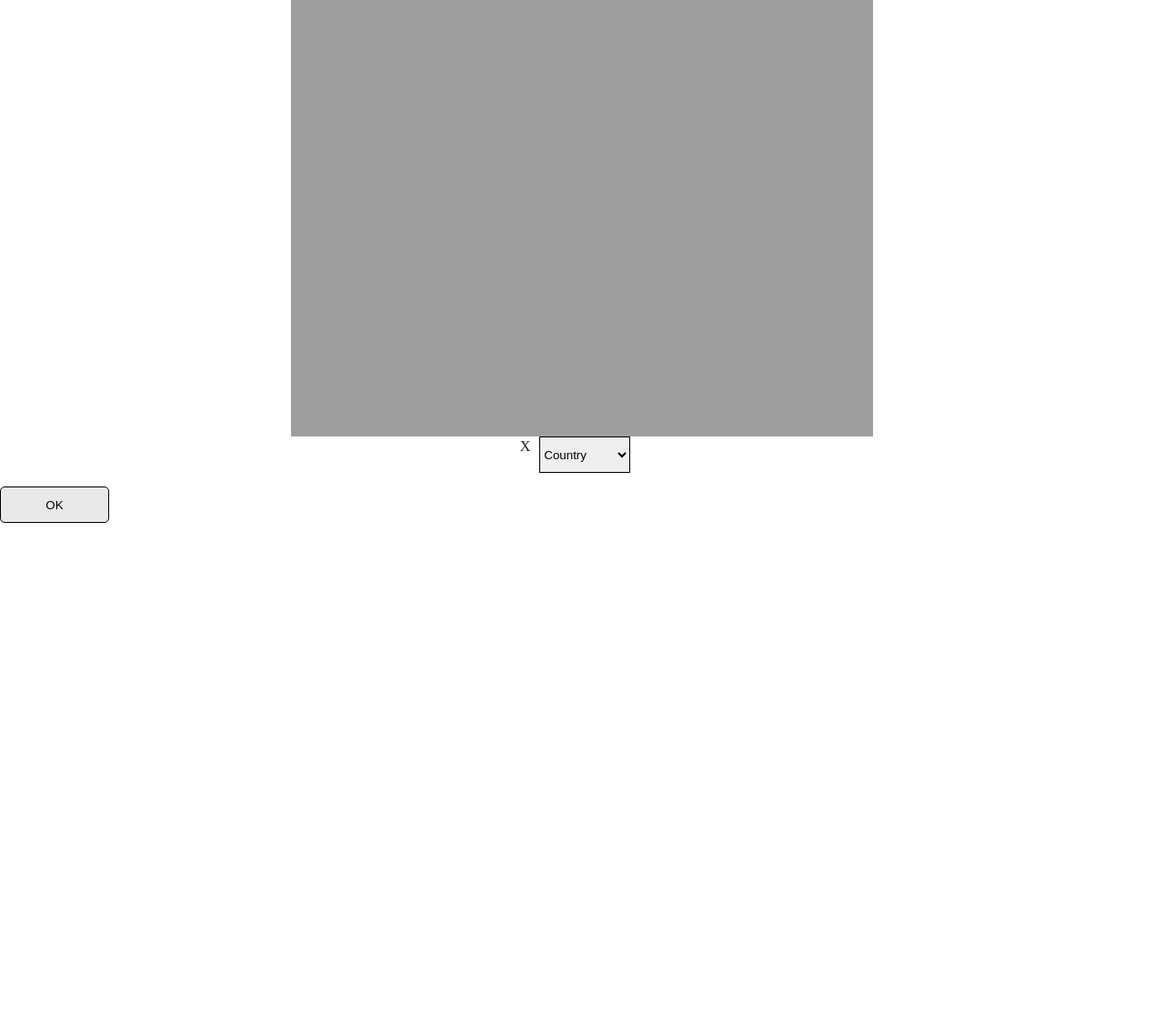
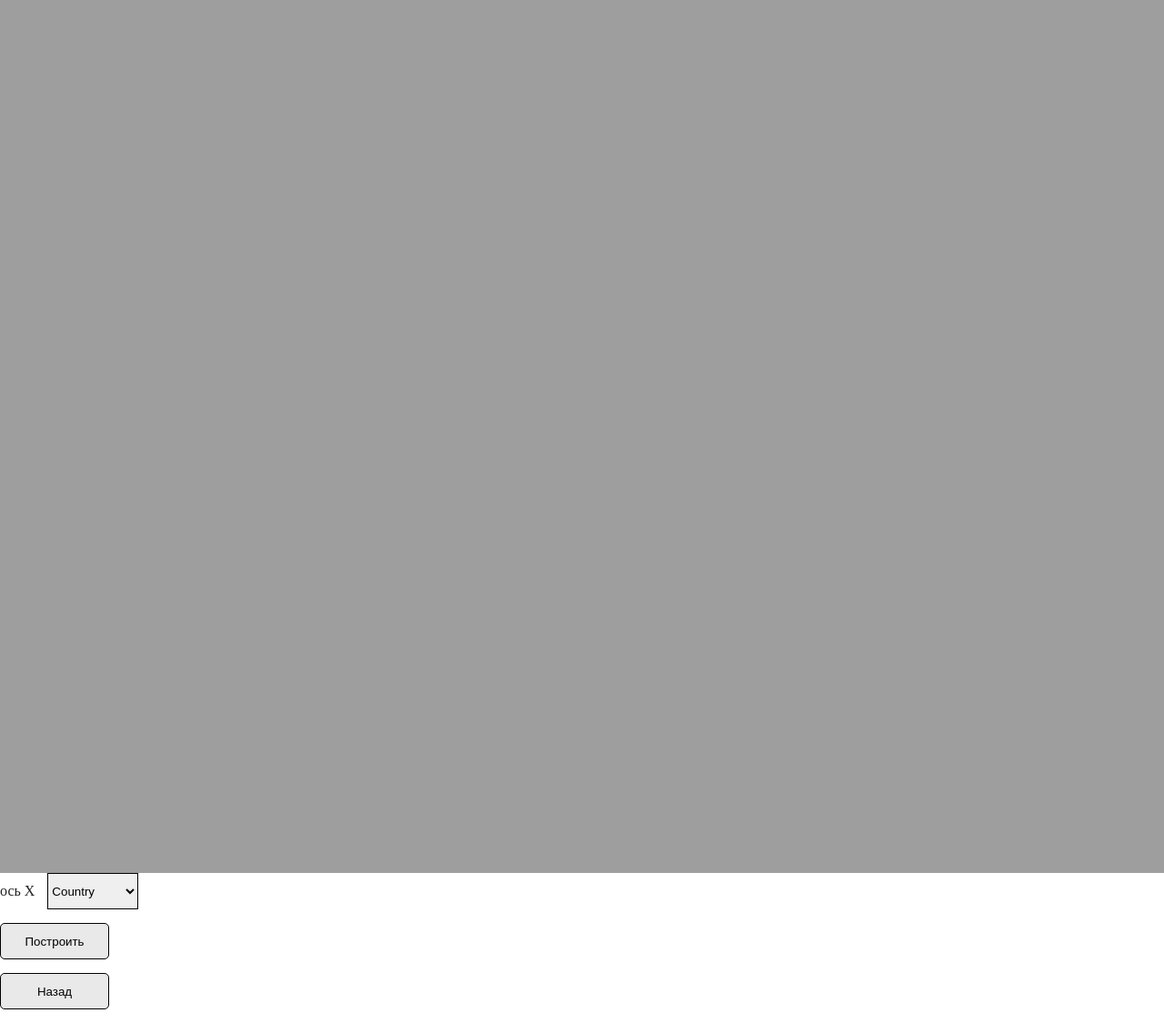
Before and after one commit to moevm/nosql2h20-patients-mongo, a Flask app: page /statistic in a window 1280 px wide. Shown: the whole page at 91% size. Before the commit the page ends 575 px from the top, so only its background shows below. Run offline with Flask 2, Linux system fonts and the light colour scheme; data that the repository does not hold is empty.

Commit message:
Update statistic.html

```diff
--- a/frontend/templates/statistic.html
+++ b/frontend/templates/statistic.html
@@ -1,29 +1,31 @@
 <html>
+
 <head>
 	<title>ADD</title>
 	<link rel="stylesheet" type="text/css" href="{{ url_for('static',filename='css/main.css') }}" />
-	<meta http-equiv="Pragma" content="no-cache"/>
+	<meta http-equiv="Pragma" content="no-cache" />
 </head>
 
-<body>
-	<div style="display: flex; justify-content: center;">
-                <img src="http://localhost:8080/chart/{{tmp}}/{{time}}" alt="Chart" method="post" height="auto" width="50%">
-
+<body class="addForm">
+	<div>
+		<img src="http://localhost:8080/chart/{{tmp}}/{{time}}" alt="Chart" method="post" height="auto" width="100%">
 	</div>
 	<form action="" method="get">
-		<div class="filter" method="post" style="display: flex; justify-content: center;">
-      				<label for="filter">X</label>
+		<div class="filter" method="post">
+			<label for="filter">ось X</label>
 
-                                        <select id="filter" method="get"  name="XX" style="width: 100px">
+			<select id="filter" method="get" name="XX" style="width: 100px">
 				<option value="Country">Country</option>
 				<option value="City">City</option>
 				<option>Last week</option>
 			</select>
 
 		</div>
-                    <button onclick="location.href='http://localhost:8080/statistic';">OK</button>
+		<div class="list">
+			<button class="list-item" onclick="location.href='http://localhost:8080/statistic';">Построить</button>
+			<button class="list-item" onclick="location.href='http://localhost:8080'">Назад</button>
+		</div>
 	</form>
+</body>
 
-
-</body>
 </html>
```
Lines whose indentation alone changed are shown as unchanged.
